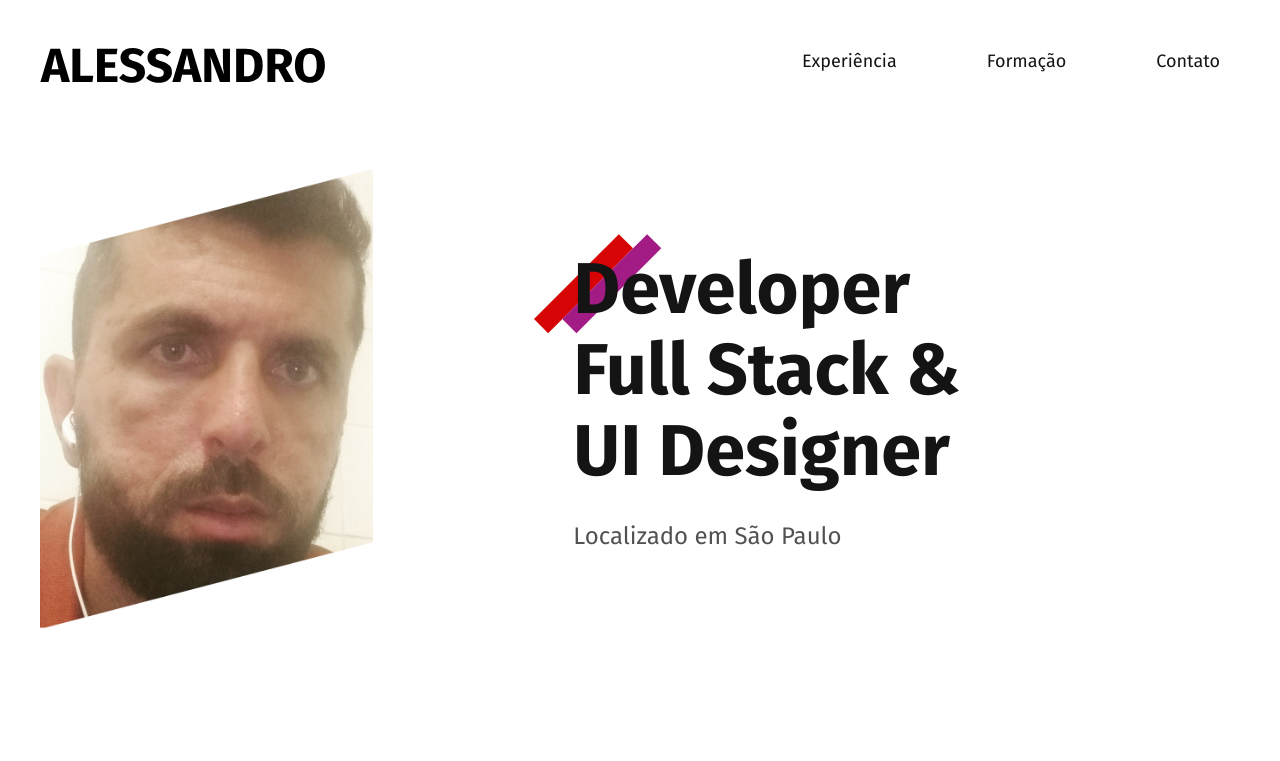
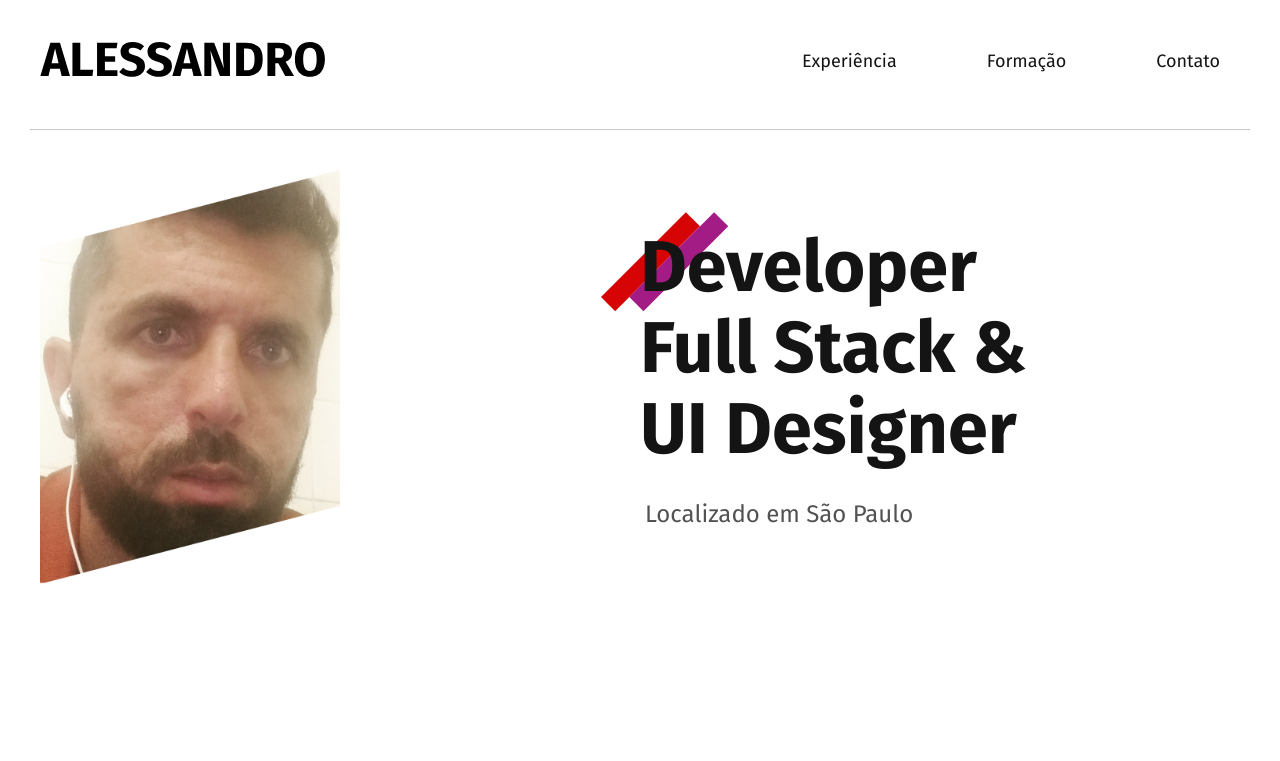
Before and after one commit to alessandrocrispim/alessandrocurriculo.github.io, a plain HTML site: page index.html in a window 1280 px wide. Shown: the top 761 px of the page. Drawn offline with Linux system fonts and the light colour scheme.

Commit message:
atualização

```diff
--- a/css/footer.css
+++ b/css/footer.css
@@ -54,6 +54,7 @@
   color: #cccccc;
   padding: 10px 20px;
   transition: 0.3s;
+
 }
 
 
@@ -75,11 +76,12 @@
   }
   .footer-contato {
     gap: 20px;
+
   }
   .footer-contato li {
     font-size: 1.5rem;
+  }
 
-  }
   .contato {
     margin-top: 0px;
     gap: 20px;
--- a/css/header.css
+++ b/css/header.css
@@ -5,19 +5,24 @@
   justify-content: space-between;
   align-items: center;
   padding: 40px 10px;
+  border-bottom: 1px solid #c7c7c7;
 
+}
 
+.header img {
+  padding-bottom: 12px;
 }
 
 .header-menu {
   display: flex;
   gap: 20px;
   flex-wrap: wrap;
-  justify-content: center;
+
 }
 
 .header-menu a {
   display: block;
+  align-items: center;
   font-size: 1.125rem;
   line-height: 1.3;
   padding: 10px 20px;
--- a/css/introducao.css
+++ b/css/introducao.css
@@ -4,9 +4,13 @@
   padding: 40px 20px;
   display: grid;
   grid-template-columns: 1fr 2fr;
-  gap: 200px ;
+  gap: 300px ;
   align-items: center;
 
+}
+.introducao img {
+  display: block;
+  max-width: 100%;
 }
 
 .introducao h1 {
@@ -33,10 +37,14 @@
 .introducao p {
   font-size: 1.5rem;
   color: #525252;
+  margin-left: 5px;
 }
+
+
 @media (max-width: 1000px) {
   .introducao h1 {
     font-size: 3rem;
+    gap: 200px;
   }
 }
 
--- a/index.html
+++ b/index.html
@@ -49,7 +49,7 @@
       <h2 class="subtitulo fadeInDown" data-anime="500">Experiência</h2>
       <div>
         <p class="experiencia-texto fadeInDown" data-anime="600">
-           &nbsp; &nbsp; &nbsp; <strong>Alessandro Alves Crispim.</strong> <br>
+            <strong>Alessandro Alves Crispim.</strong> <br>
            Desenvolvedor Full-Stack Junior,
            cursando <strong>Javascript/Node.js</strong> pela <strong>Cubos Academy</strong> e também desenvolvo pequenos projetos como o Caravan, Flex-Turismo, DioFlix entre outros... utilizando <strong>HTML</strong> , <strong>CSS</strong> e <strong>Javascript</strong>. E projetos <strong>UI Design</strong> em figma.
         </p>
@@ -168,7 +168,7 @@
         <ul class="footer-contato">
           <li><a href="https://www.linkedin.com/in/alessandro-alves-crispim-dev/" target="_blank">Linkdln</a></li>
           <li><a href="https://github.com/alessandrocrispim" target="_blank">Github</a></li>
-          <li><a href="/"><a href="mailto:alessandro.crispim.1979@gmail.com" target="_blank">E-mail</a></li>
+          <li><a href="mailto:alessandro.crispim.1979@gmail.com" target="_blank">E-mail</a></li>
         </ul>
         </div>
         <p class="footer-copy">Lobo. Alguns direitos reservados.</p>
```
